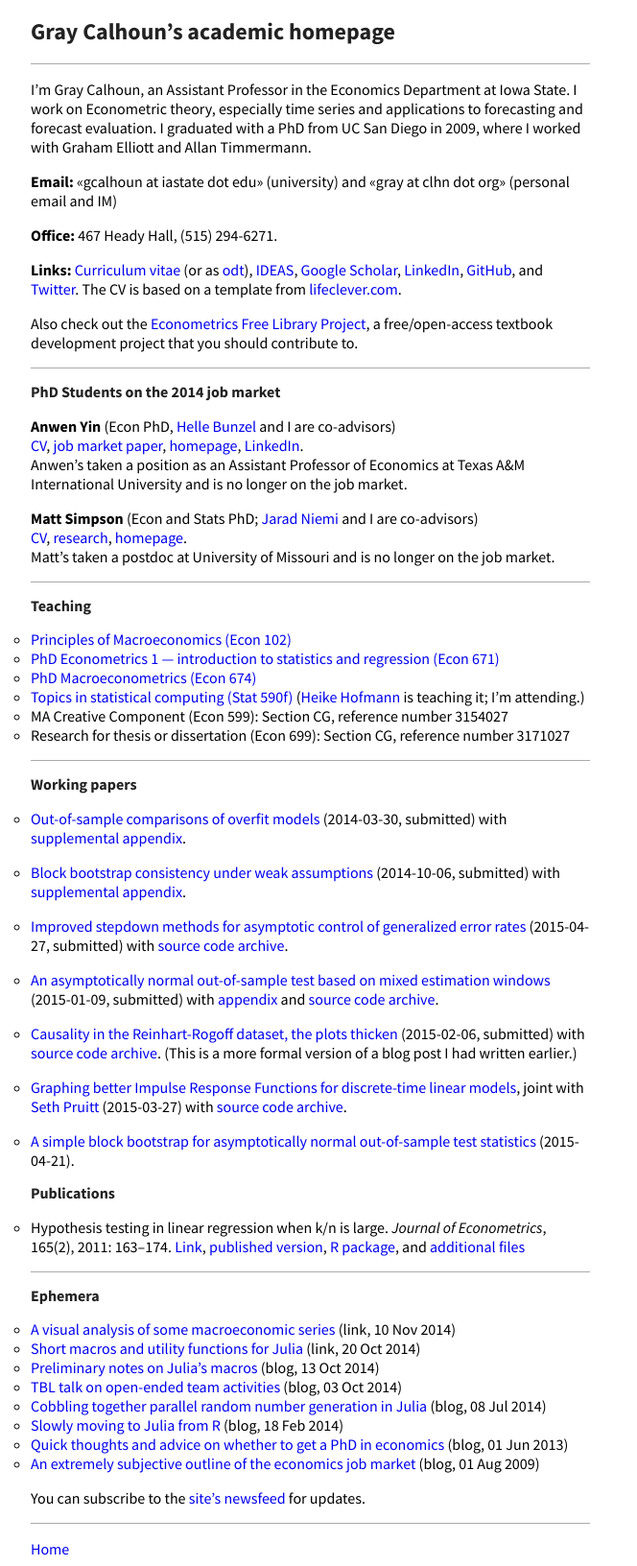
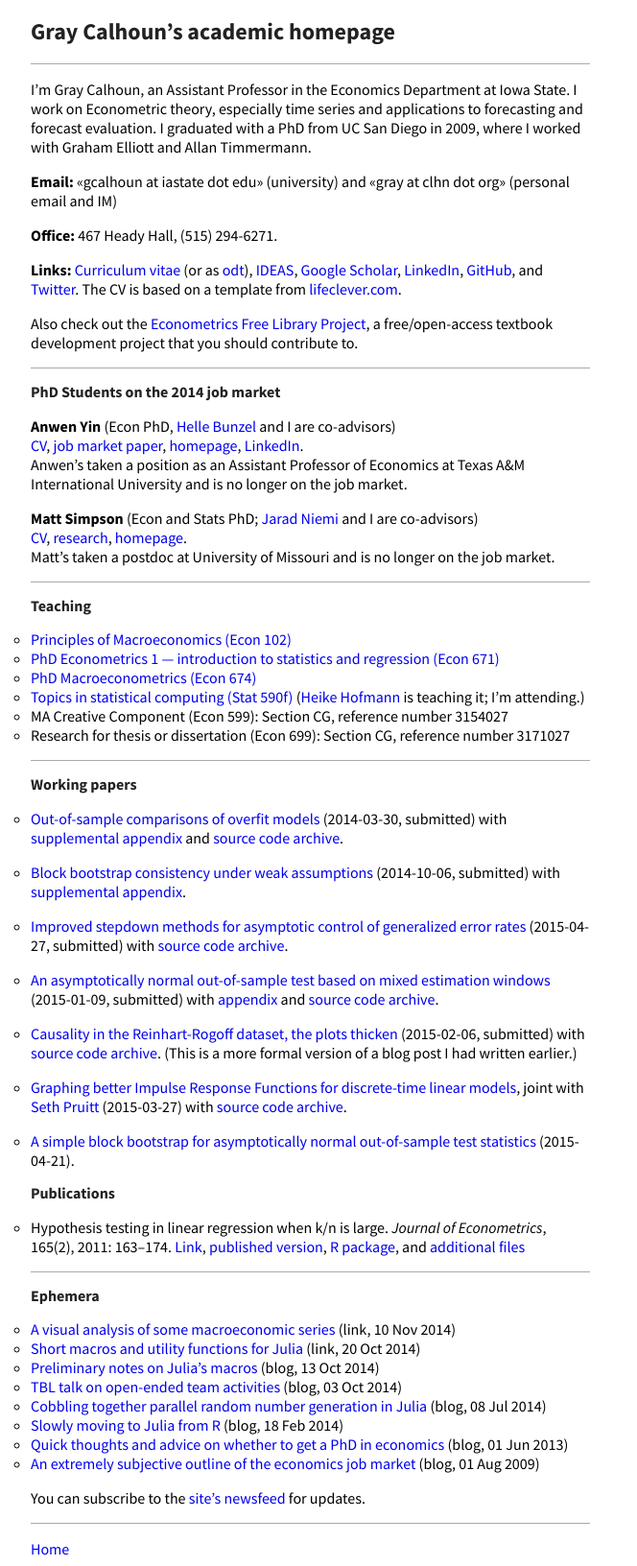
Before and after one commit to mmkuang/grayclhn.github.io, a Jekyll site: the page built from index.md, in a window 1280 px wide. Shown: the whole page at 96% size, without its empty margins (0-664 px from the left). Built offline with Jekyll 4.4.1, drawn with Linux system fonts in a browser that asks for light colours; Markdown is read by kramdown in place of the engine named in the settings.

Commit message:
Add source code archive for oos-overfit paper

```diff
--- a/index.md
+++ b/index.md
@@ -72,8 +72,9 @@ Matt’s taken a postdoc at University of Missouri and is no longer on the job m
 
 * [Out-of-sample comparisons of overfit models](http://www.econ.iastate.edu/research/working-papers/p12462)
   (2014-03-30, submitted) with
-  [supplemental appendix](dl/calhoun-oosoverfit-appendix.pdf).
-  <!-- [Git repository](https://git.ece.iastate.edu/gcalhoun/oos-overfit) -->
+  [supplemental appendix](dl/calhoun-oosoverfit-appendix.pdf) and
+  [source code archive](dl/calhoun-oosoverfit-v2014-09-22.zip).
+  <!-- [Private git repository](https://git.ece.iastate.edu/gcalhoun/oos-overfit) -->
 
 * [Block bootstrap consistency under weak assumptions](http://www.econ.iastate.edu/research/working-papers/p14313)
   (2014-10-06, submitted) with
```
Also changed, not shown: 1 other file.
